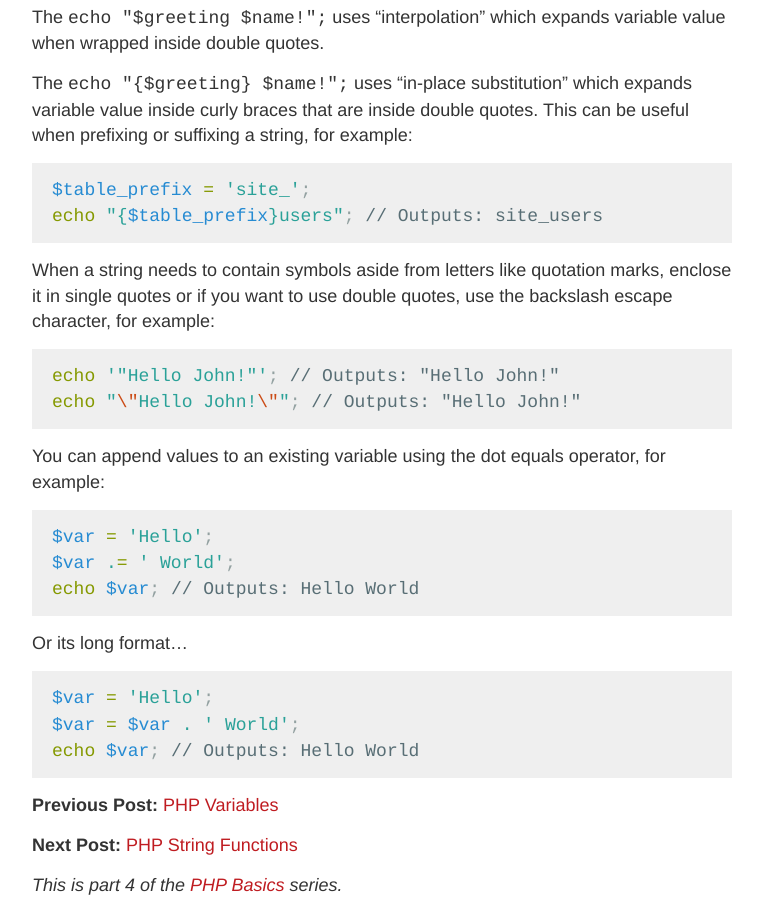
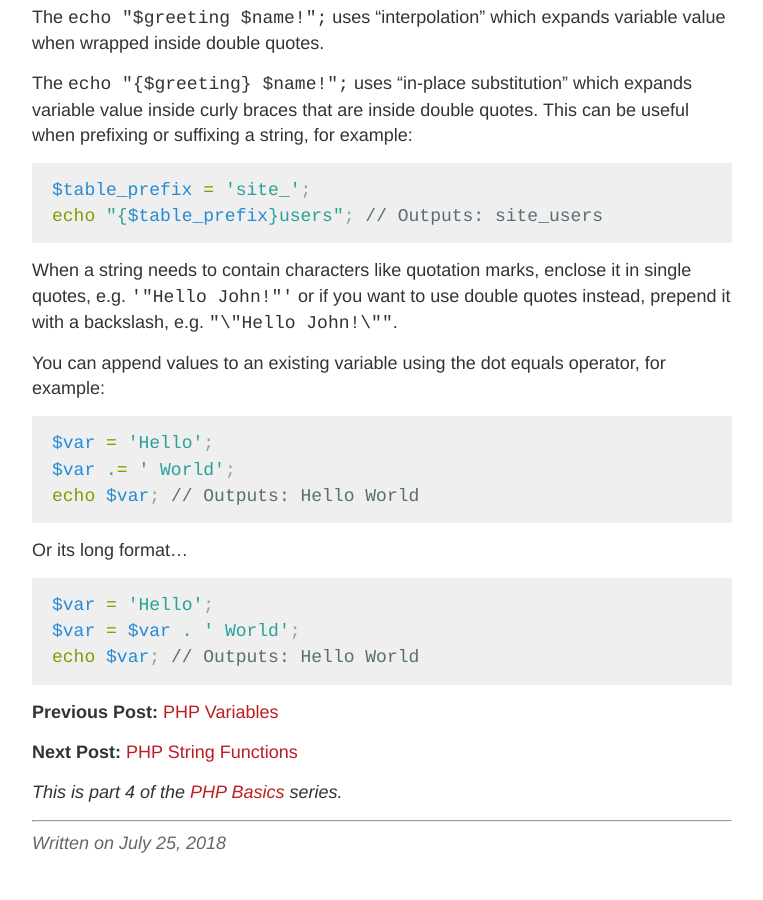
Before and after one commit to kennyalmendral/kennyalmendral.github.io, a Jekyll site: the page built from _posts/2018-07-25-php-strings.md, in a window 1280 px wide and 900 px high, scrolled down 586 px. Shown: the whole window, without its empty margins (258-1021 px from the left). Built offline with Jekyll 4.4.1, drawn with Linux system fonts in a browser that asks for light colours.

Commit message:
Update 2018-07-25-php-strings.md

````diff
--- a/_posts/2018-07-25-php-strings.md
+++ b/_posts/2018-07-25-php-strings.md
@@ -27,12 +27,7 @@ $table_prefix = 'site_';
 echo "{$table_prefix}users"; // Outputs: site_users
 ```
 
-When a string needs to contain symbols aside from letters like quotation marks, enclose it in single quotes or if you want to use double quotes, use the backslash escape character, for example:
-
-```php
-echo '"Hello John!"'; // Outputs: "Hello John!"
-echo "\"Hello John!\""; // Outputs: "Hello John!"
-```
+When a string needs to contain characters like quotation marks, enclose it in single quotes, e.g. `'"Hello John!"'` or if you want to use double quotes instead, prepend it with a backslash, e.g. `"\"Hello John!\""`.
 
 You can append values to an existing variable using the dot equals operator, for example:
 
````
